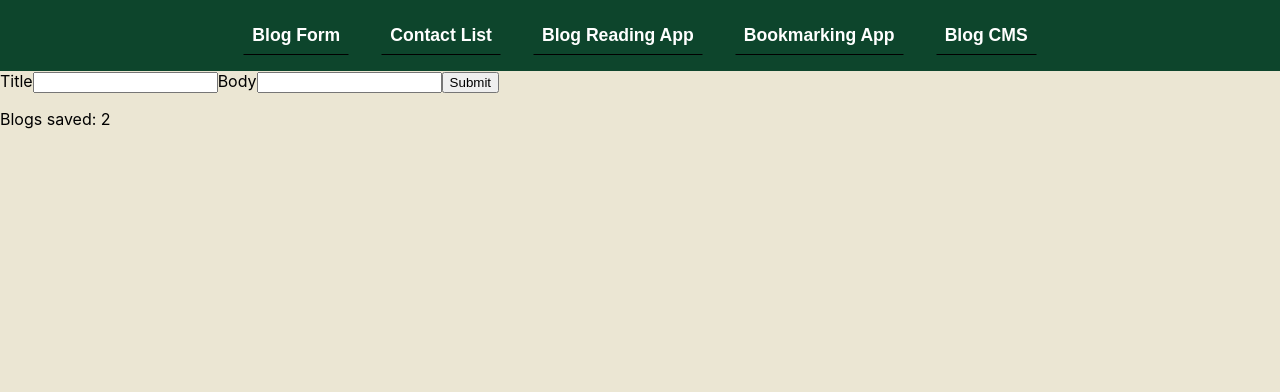
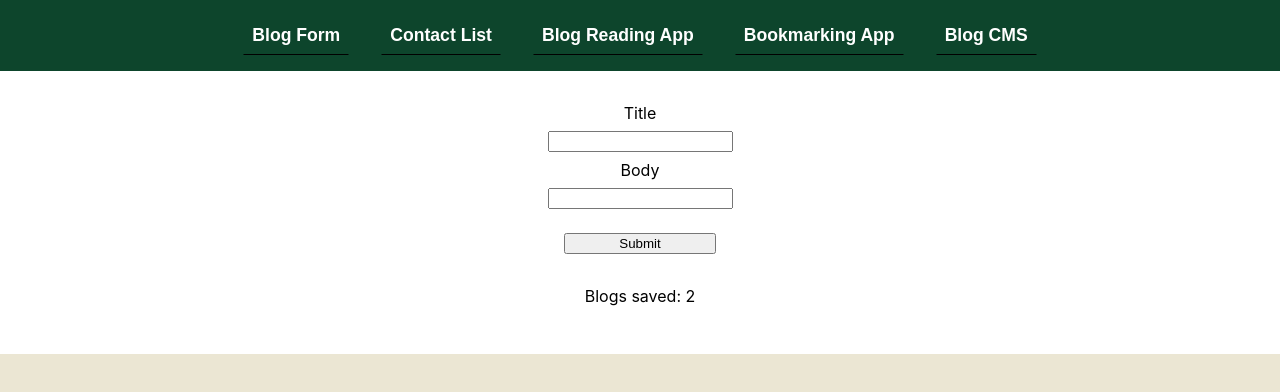
Before and after one commit to lshevick/react-exercises, a React (Create React App) app: page / in a window 1280 px wide. Shown: the top 392 px of the page. Built offline with nearby package versions, Linux system fonts and the light colour scheme.

Commit message:
adds css for blog form

```diff
--- a/src/components/BlogForm.js
+++ b/src/components/BlogForm.js
@@ -1,5 +1,7 @@
 import FormComponent from './BlogForm/FormComponent';
 import { useState, useEffect } from "react";
+
+import './BlogForm/BlogForm.css';
 
 const DATA = [
     { title: 'Blog One', body: 'Lorem ipsum dolor sit amet.' },
@@ -22,14 +24,15 @@ const BlogForm = () => {
         setBlogs([newBlog, ...blogs])
     }
 
-    return (<div className="blog-form">
+    return (
+        <div className="blog-form">
 
-        <FormComponent addBlog={addBlog} />
+            <FormComponent addBlog={addBlog} />
 
-        <div>
-            <p>Blogs saved: <span>{blogs.length}</span></p>
+            <div>
+                <p>Blogs saved: <span>{blogs.length}</span></p>
+            </div>
         </div>
-    </div>
     );
 }
 
--- /dev/null
+++ b/src/components/BlogForm/BlogForm.css
@@ -0,0 +1,23 @@
+.blog-form {
+    padding: 2rem;
+    display: flex;
+    flex-direction: column;
+    align-items: center;
+    background-color: #fff;
+}
+
+.blog-form form {
+    display: flex;
+    flex-direction: column;
+    align-items: center;
+    width: 25%;
+}
+
+.blog-form input {
+    margin: 0.5rem;
+}
+
+.blog-form button {
+    margin: 1rem;
+    width: 50%;
+}
```
